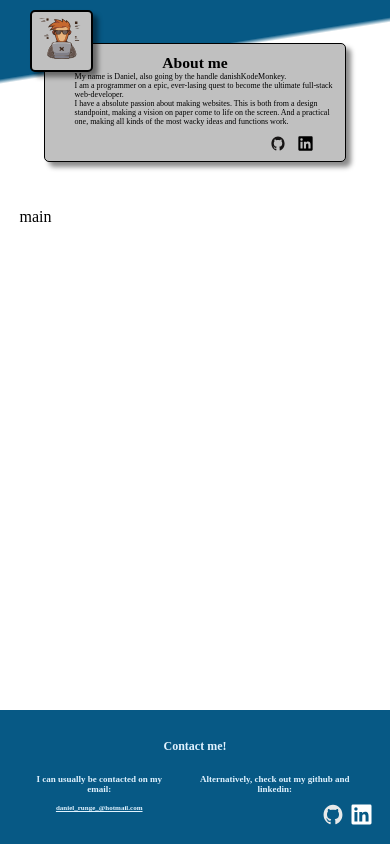
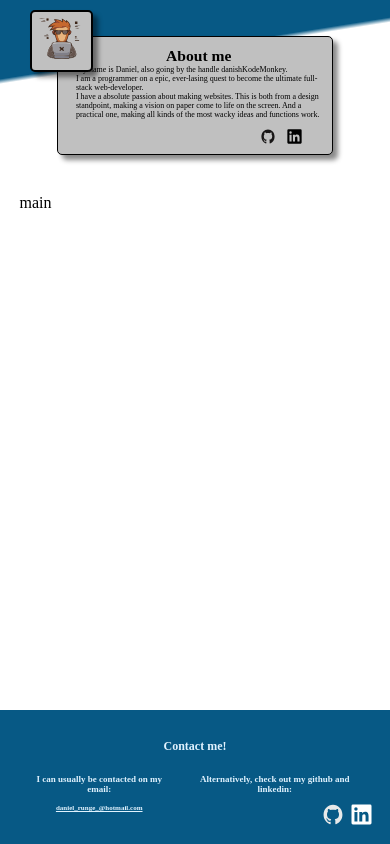
Before and after one commit to DanishKodeMonkey/DKM-portfolio, a website built with webpack: page src/index.html in a window 390 px wide. Built offline with nearby package versions, Linux system fonts and the light colour scheme.

Commit message:
fix: even more responsiveness scaling

```diff
--- a/src/styles.css
+++ b/src/styles.css
@@ -34,7 +34,8 @@ header{
     grid-area: header;
     display:flex;
     justify-content: space-around;
-    align-items: center;
+    align-items: flex-start;
+    gap: clamp(5px, 4vw, 50px);
 }
 
 .frame{
@@ -44,7 +45,8 @@ header{
     box-shadow: 5px 5px 5px rgba(0, 0, 0, 0.459);
 }
 .photo{
-    width: 28vw;
+    align-self:flex-start;
+    width: 20vw;
     >img{
         width: 100%;
     }
@@ -54,9 +56,8 @@ header{
     flex-direction: column;
     justify-content: space-between;
     gap: 10px;
-    height: 22vw;
+    height: 18vw;
     width: 80%;
-    margin: clamp(1px, 2%, 10px);
     padding: clamp(10px, 1%, 15px);
     background-color: var(--card-bg-color);
     border: 1px solid black;
@@ -133,6 +134,7 @@ footer{
 
 @media screen and (max-width:1000px){
     header{
+        justify-content: center;
         margin-top: 16px;
     }
     .photo{
@@ -142,20 +144,24 @@ footer{
         width: 15vw;
     }
     .card{
-            width: 80%;
+            width: 70%;
             height: 25vw;
+            padding-left: 5%;
+
     }
     article{
         h1{
             text-align: center;
         }
         .text-div{
-            padding-left: 20px;
+
         }
 
 }}
 @media screen and (max-width: 320px){
-
+.card{
+    padding-top: 8%;
+}
     article{
         font-size: 5px;
     }
```
